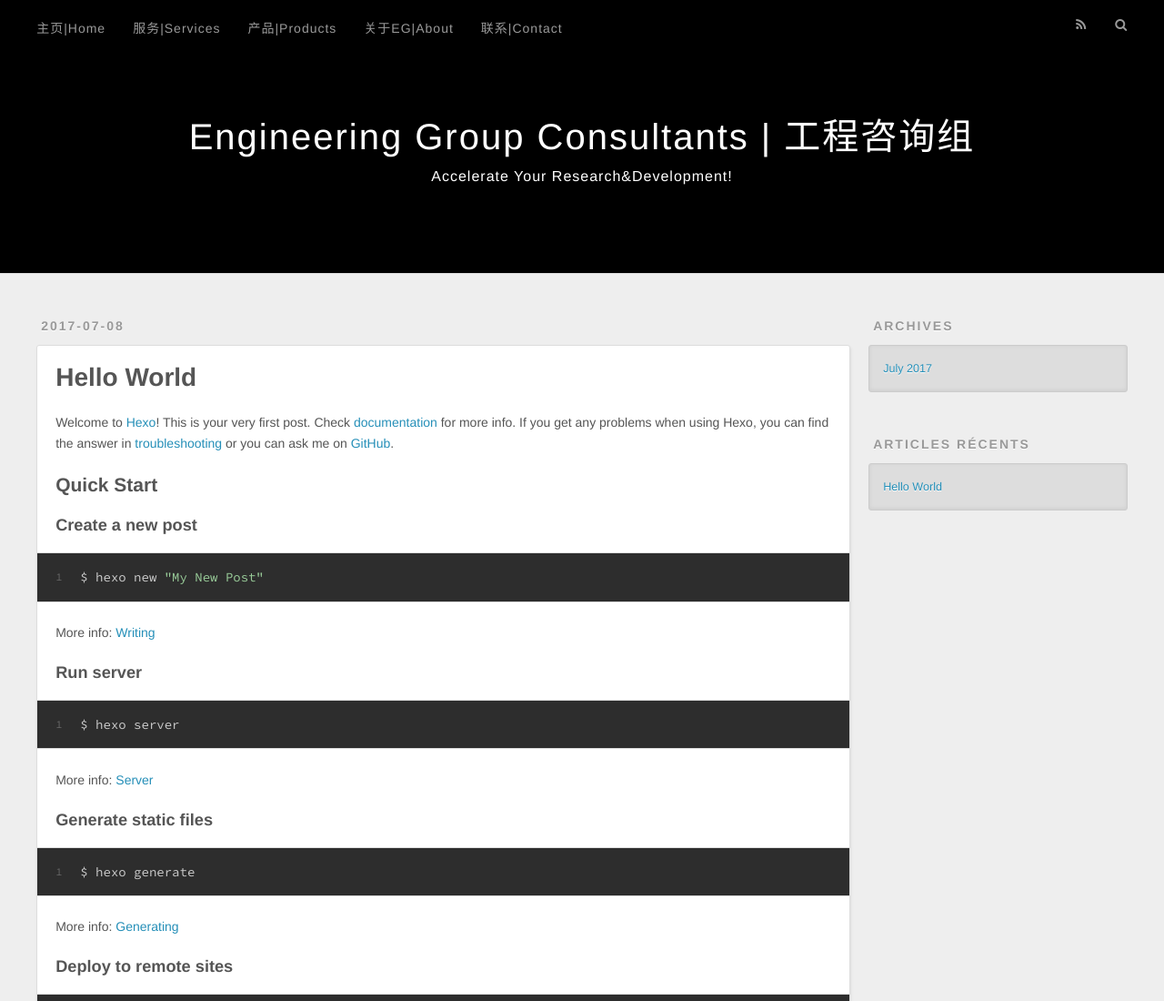
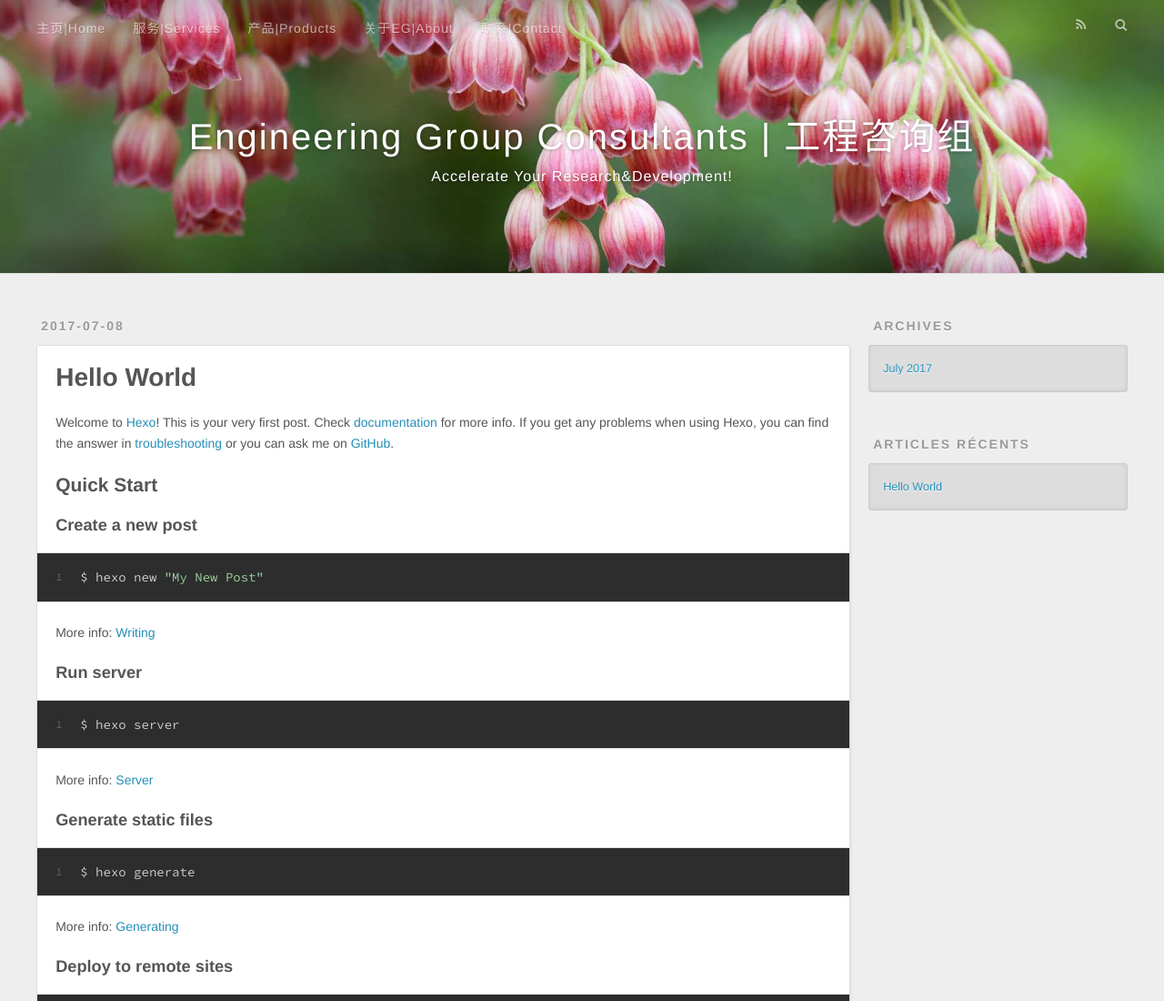
Before and after one commit to engineeringgroup/engineeringgroup.github.io, a plain HTML site: page 2017/07/08/hello-world/index.html in a window 1280 px wide. Shown: the top 1100 px of the page at 91% size. Drawn offline with nearby package versions, Linux system fonts and the light colour scheme.

Commit message:
Site updated: 2017-07-08 01:16:53

```diff
--- a/2017/07/08/hello-world/index.html
+++ b/2017/07/08/hello-world/index.html
@@ -75,7 +75,7 @@
 
     var d = new Date();
     var m = d.getMinutes();
-    var num = Math.ceil((m + 1) / (1 / 6));
+    var num = Math.ceil((m + 1) / (60 / 6));
     document.getElementById("banner").style.backgroundImage = "url(/css/images/banner" + num + ".jpg)";
 
 </script>
```
Also changed, not shown: about/index.html (+1 -1 lines), archives/2017/07/index.html (+1 -1 lines), archives/2017/index.html (+1 -1 lines), archives/index.html (+1 -1 lines), contact/index.html (+1 -1 lines), index.html (+1 -1 lines), products/2016 mcm b.html (+1 -1 lines), products/daq1.html (+1 -1 lines), products/index.html (+1 -1 lines), services/index.html (+1 -1 lines), services/lv.html (+1 -1 lines), services/matlab curve fitting toolbox.html (+1 -1 lines).
